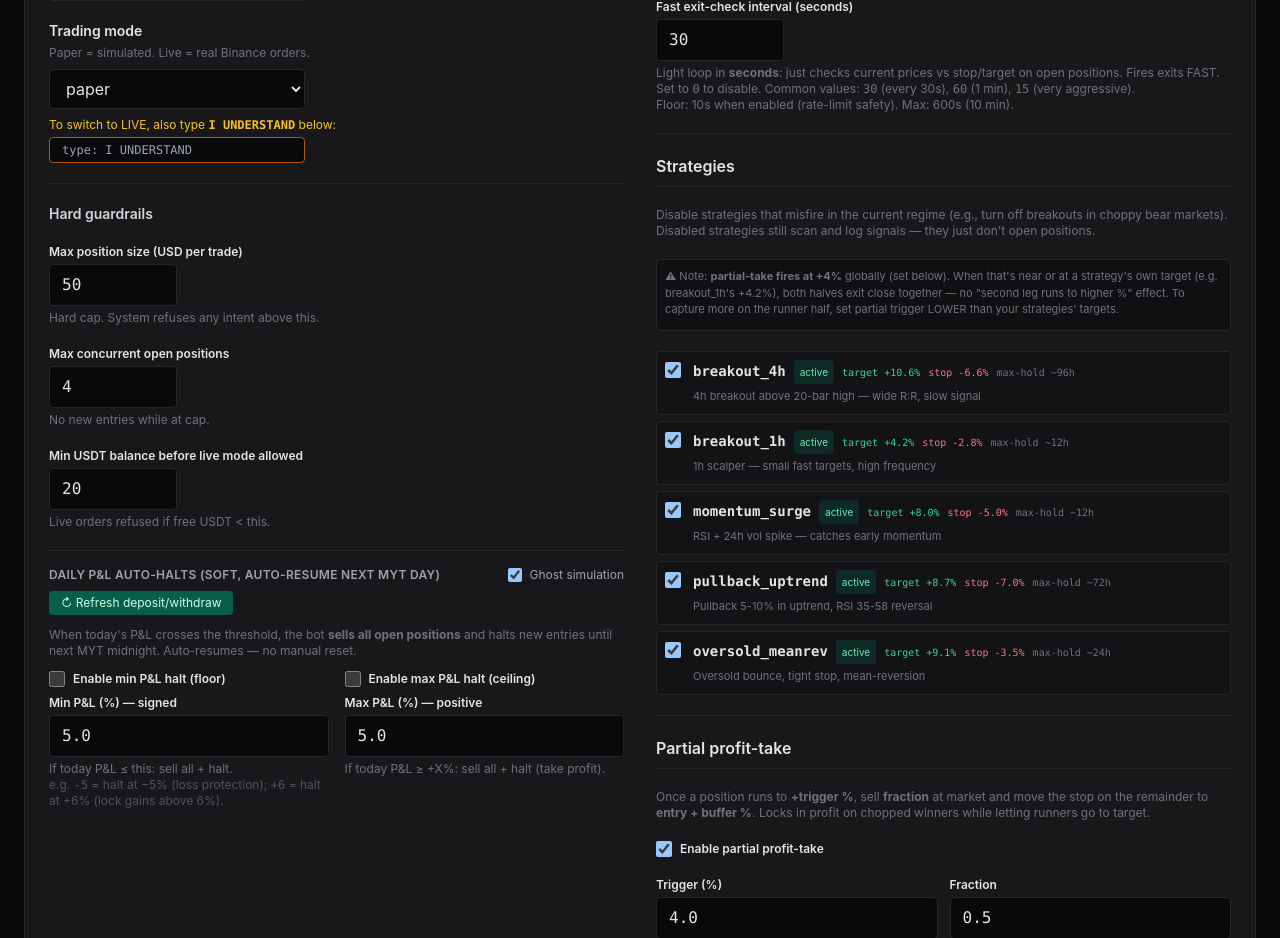
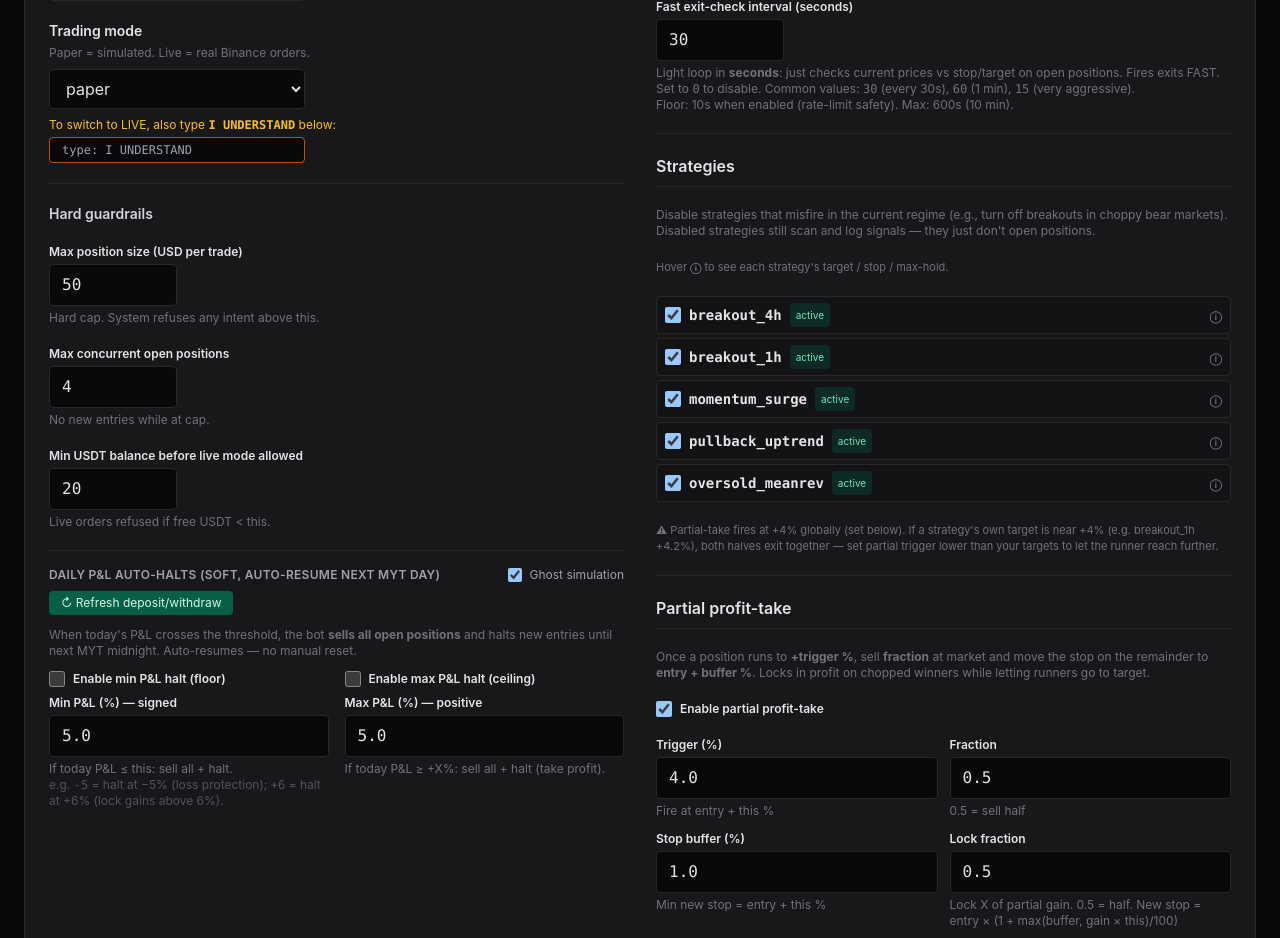
Before and after one commit to Cplus666/tradar, a Flask app: page /tradar/settings in a window 1280 px wide. Shown: the part 452-1390 px from the top of the page. Run offline with Flask 3, Linux system fonts and the light colour scheme; tables that the repository leaves empty hold one stand-in row (values such as "Sample post").

Commit message:
Settings: collapse strategy specs into hover tooltip
Mirror of stock change — each row is one compact line; spec details show in a
popover on hover.

Co-Authored-By: Claude Sonnet 4.6 <noreply@anthropic.com>

```diff
--- a/webapp/crypto/templates/crypto_settings.html
+++ b/webapp/crypto/templates/crypto_settings.html
@@ -208,19 +208,15 @@
       'oversold_meanrev':  {'target': '+9.1%',  'stop': '-3.5%',  'hold': '~24h', 'desc': 'Oversold bounce, tight stop, mean-reversion'}
     } %}
 
-    <div class="bg-zinc-950/50 border border-zinc-800 rounded p-2 mb-2 text-[11px]">
-      <div class="text-zinc-500 mb-1">⚠ Note: <strong>partial-take fires at +4%</strong> globally (set below). When that's near or at a strategy's own target (e.g. breakout_1h's +4.2%), both halves exit close together — no "second leg runs to higher %" effect. To capture more on the runner half, set partial trigger LOWER than your strategies' targets.</div>
-    </div>
+    <p class="text-[11px] text-zinc-500 -mt-1 mb-1">Hover <span class="text-zinc-400">ⓘ</span> to see each strategy's target / stop / max-hold.</p>
 
-    <div class="space-y-1.5">
+    <div class="space-y-1">
       {% for s in strategy_names %}
         {% set spec = strategy_specs.get(s, {}) %}
-        <div class="flex items-start gap-3 text-sm bg-zinc-950/30 border border-zinc-800 rounded p-2">
+        <label class="flex items-center gap-2 text-sm bg-zinc-950/30 border border-zinc-800 rounded px-2 py-1.5 cursor-pointer hover:bg-zinc-900/40">
           <input type="checkbox" name="strategy_enabled" value="{{ s }}"
                  {% if s not in disabled_strategies %}checked{% endif %}
-                 class="w-4 h-4 mt-0.5 rounded bg-zinc-950 border-zinc-700 cursor-pointer flex-shrink-0">
-          <div class="flex-1 min-w-0">
-            <div class="flex items-baseline gap-2 flex-wrap">
+                 class="w-4 h-4 rounded bg-zinc-950 border-zinc-700 cursor-pointer flex-shrink-0">
           <span class="mono font-semibold">{{ s }}</span>
           {% if s in disabled_strategies %}
             <span class="text-[10px] px-1.5 py-0.5 rounded bg-rose-900/40 text-rose-300">disabled</span>
@@ -228,18 +224,23 @@
             <span class="text-[10px] px-1.5 py-0.5 rounded bg-emerald-900/40 text-emerald-300">active</span>
           {% endif %}
           {% if spec %}
-                <span class="text-[10px] mono text-emerald-400">target {{ spec.target }}</span>
-                <span class="text-[10px] mono text-rose-400">stop {{ spec.stop }}</span>
-                <span class="text-[10px] mono text-zinc-500">max-hold {{ spec.hold }}</span>
+            <span class="relative ml-auto group">
+              <span class="text-zinc-400 hover:text-zinc-200 cursor-help text-xs">ⓘ</span>
+              <span class="invisible group-hover:visible absolute right-0 top-full mt-1 z-20 w-64 bg-zinc-900 border border-zinc-700 rounded shadow-lg p-2 text-[11px] text-zinc-300 normal-case whitespace-normal">
+                <div class="flex justify-between mono mb-1">
+                  <span class="text-emerald-400">target {{ spec.target }}</span>
+                  <span class="text-rose-400">stop {{ spec.stop }}</span>
+                  <span class="text-zinc-500">hold {{ spec.hold }}</span>
+                </div>
+                <div class="text-zinc-400">{{ spec.desc }}</div>
+              </span>
+            </span>
           {% endif %}
-            </div>
-            {% if spec %}
-              <div class="text-[11px] text-zinc-500 mt-0.5">{{ spec.desc }}</div>
-            {% endif %}
-          </div>
-        </div>
+        </label>
       {% endfor %}
     </div>
+
+    <p class="text-[11px] text-zinc-500 mt-1">⚠ Partial-take fires at +4% globally (set below). If a strategy's own target is near +4% (e.g. breakout_1h +4.2%), both halves exit together — set partial trigger lower than your targets to let the runner reach further.</p>
 
     {# === PARTIAL PROFIT-TAKE + BREAKEVEN-MOVE === #}
     <hr class="border-zinc-800">
```
Lines whose indentation alone changed are shown as unchanged.
